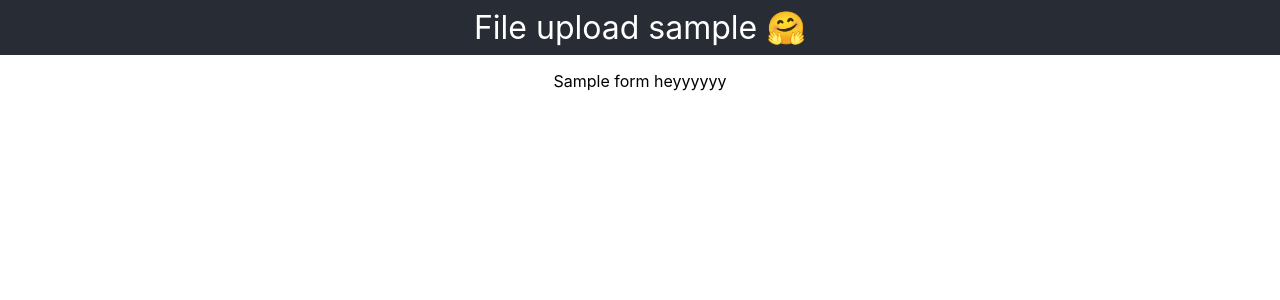
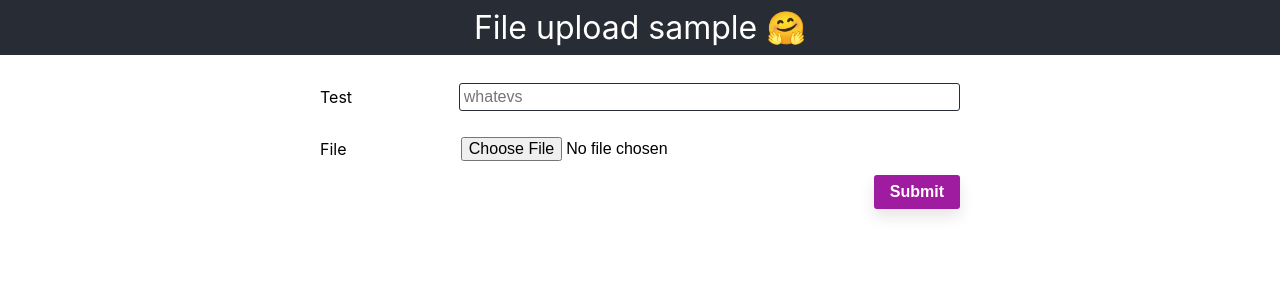
Before and after one commit to mercedesb/file-upload-sample, a React (Create React App) app: page / in a window 1280 px wide. Shown: the top 300 px of the page. Built offline with nearby package versions, Linux system fonts and the light colour scheme.

Commit message:
create sample inputs

```diff
--- a/src/App.css
+++ b/src/App.css
@@ -2,15 +2,55 @@ body {
   font-size: 16px;
 }
 
-.App {
+.App-header {
+  background-color: #282c34;
+  color: white;
+  font-size: 2rem;
+  padding: 0.5rem;
   text-align: center;
 }
 
-.App-header {
-  background-color: #282c34;
+form {
+  margin: 0 auto;
+  max-width: 50%;
+  padding: 1rem;
+}
+
+.input {
   align-items: center;
-  justify-content: center;
-  font-size: 2rem;
+  display: flex;
+  width: 100%;
+}
+
+label {
+  flex: 1;
+  margin: 1rem 0;
+  text-transform: capitalize;
+  width: 25%;
+}
+
+input {
+  flex: 4;
+  font-size: 1rem;
+  margin-left: 1rem;
+}
+
+input:not([type="file"]) {
+  border: 1px solid #282c34;
+  border-radius: 3px;
+  padding: 0.25rem;
+}
+
+button {
+  background-color: #9f1b9f;
+  border: none;
+  border-radius: 3px;
+  box-shadow: 0px 8px 15px rgba(0, 0, 0, 0.1);
   color: white;
-  padding: 0.5rem;
+  cursor: pointer;
+  float: right;
+  font-size: 1rem;
+  font-weight: 600;
+  padding: 0.5rem 1rem;
+  transition: all 0.3s ease 0s;
 }
--- /dev/null
+++ b/src/components/FileInput.js
@@ -0,0 +1,15 @@
+import React from "react";
+import PropTypes from "prop-types";
+
+export function FileInput({ name }) {
+  return (
+    <div className="input">
+      <label htmlFor={name}>{name}</label>
+      <input name={name} id={name} type="file" />
+    </div>
+  );
+}
+
+FileInput.propTypes = {
+  name: PropTypes.string,
+};
--- a/src/components/SampleForm.js
+++ b/src/components/SampleForm.js
@@ -1,5 +1,24 @@
-import React from "react";
+import React, { useState } from "react";
+import { TextInput } from "./TextInput";
+import { FileInput } from "./FileInput";
 
 export function SampleForm(props) {
-  return <p>Sample form heyyyyyy</p>;
+  const [test, setTest] = useState("");
+
+  const handleSubmit = () => {
+    console.log("test:", null);
+  };
+
+  return (
+    <form onSubmit={handleSubmit}>
+      <TextInput
+        name="test"
+        value={test}
+        placeholder="whatevs"
+        onChange={(e) => setTest(e.value)}
+      />
+      <FileInput name="file" />
+      <button type="submit">Submit</button>
+    </form>
+  );
 }
--- /dev/null
+++ b/src/components/TextInput.js
@@ -0,0 +1,25 @@
+import React from "react";
+import PropTypes from "prop-types";
+
+export function TextInput({ name, value, placeholder, onChange }) {
+  return (
+    <div className="input">
+      <label htmlFor={name}>{name}</label>
+      <input
+        type="text"
+        name={name}
+        id={name}
+        value={value}
+        placeholder={placeholder}
+        onChange={onChange}
+      />
+    </div>
+  );
+}
+
+TextInput.propTypes = {
+  name: PropTypes.string,
+  value: PropTypes.string,
+  placeholder: PropTypes.string,
+  onChnage: PropTypes.func,
+};
```
